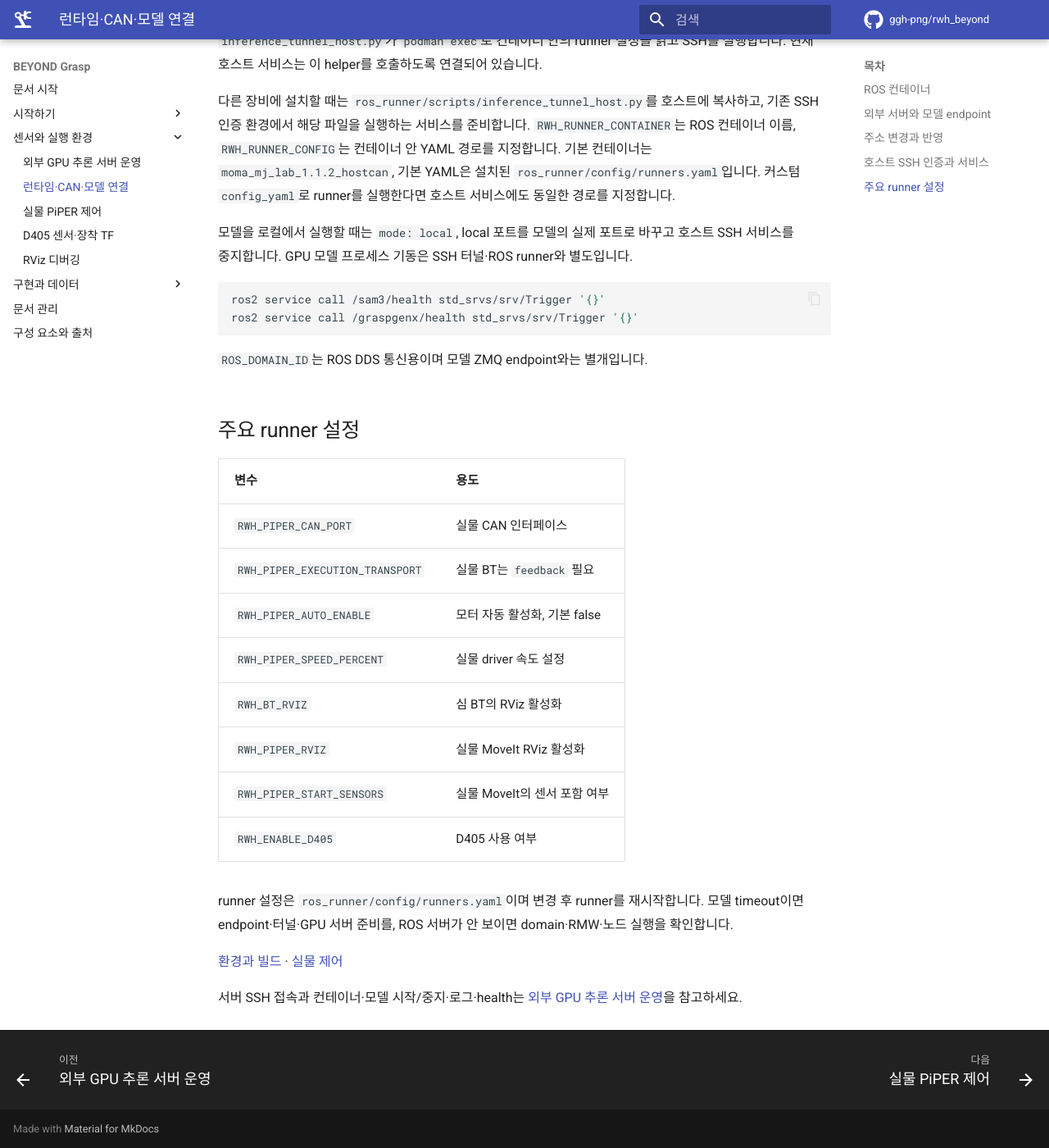
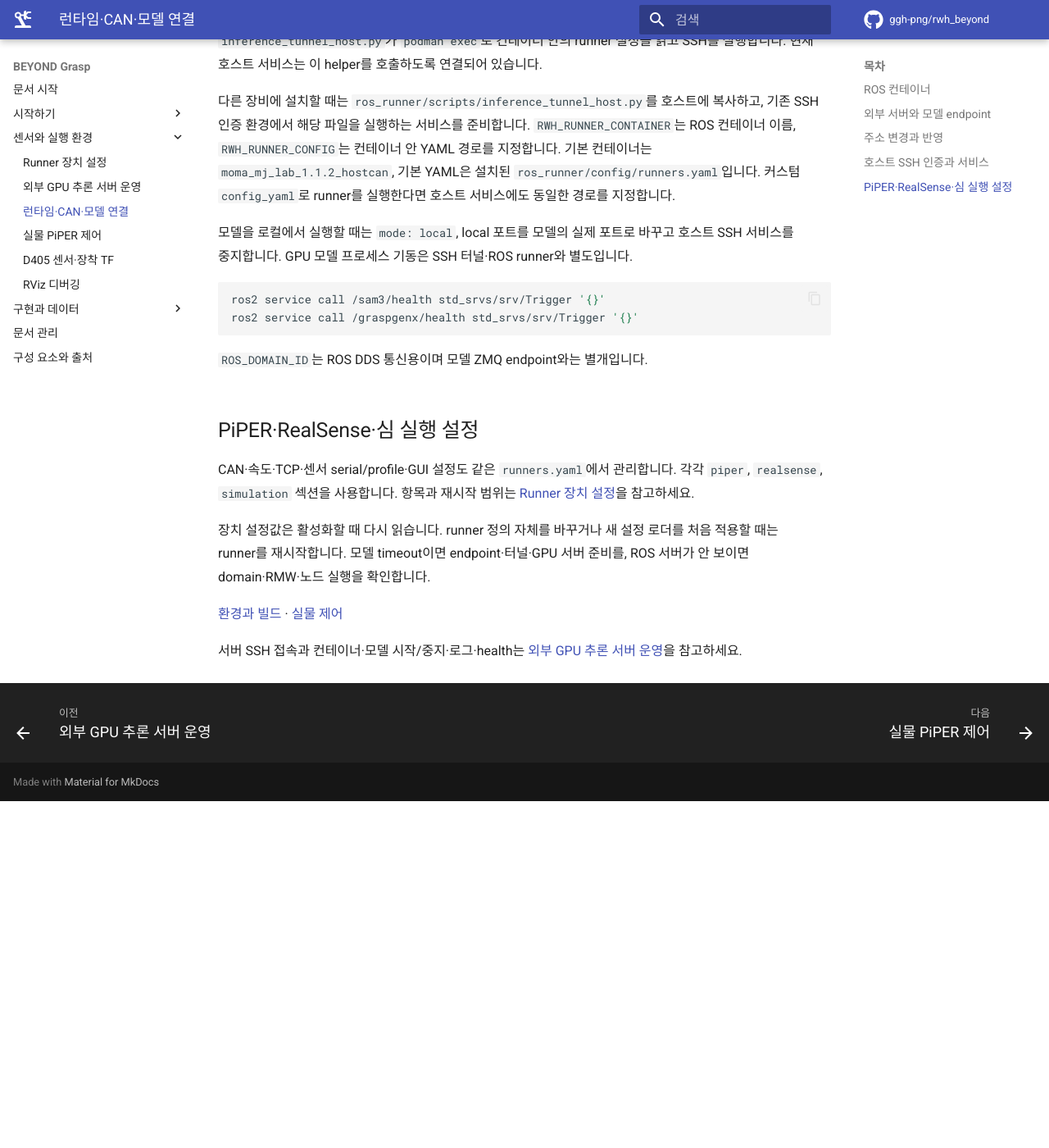
Before and after one commit to ggh-png/rwh_beyond, an MkDocs documentation site: the page built from docs/piper-runtime.md, in a window 1280 px wide and 1400 px high, scrolled down 1794 px. Shown: the whole window at 82% size. Built offline with MkDocs 1.6.1 and Material for MkDocs 9.7.7, drawn with Linux system fonts in a browser that asks for light colours; comment, search, counter and statistics services are not loaded; after the commit the page ends 2771 px from its top, so only the background shows below that.

Commit message:
Document runner-owned PiPER and RealSense runtime settings

```diff
--- a/docs/piper-runtime.md
+++ b/docs/piper-runtime.md
@@ -84,20 +84,13 @@ ros2 service call /graspgenx/health std_srvs/srv/Trigger '{}'
 
 `ROS_DOMAIN_ID`는 ROS DDS 통신용이며 모델 ZMQ endpoint와는 별개입니다.
 
-## 주요 runner 설정
+## PiPER·RealSense·심 실행 설정
 
-| 변수 | 용도 |
-|---|---|
-| `RWH_PIPER_CAN_PORT` | 실물 CAN 인터페이스 |
-| `RWH_PIPER_EXECUTION_TRANSPORT` | 실물 BT는 `feedback` 필요 |
-| `RWH_PIPER_AUTO_ENABLE` | 모터 자동 활성화, 기본 false |
-| `RWH_PIPER_SPEED_PERCENT` | 실물 driver 속도 설정 |
-| `RWH_BT_RVIZ` | 심 BT의 RViz 활성화 |
-| `RWH_PIPER_RVIZ` | 실물 MoveIt RViz 활성화 |
-| `RWH_PIPER_START_SENSORS` | 실물 MoveIt의 센서 포함 여부 |
-| `RWH_ENABLE_D405` | D405 사용 여부 |
+CAN·속도·TCP·센서 serial/profile·GUI 설정도 같은 `runners.yaml`에서 관리합니다.
+각각 `piper`, `realsense`, `simulation` 섹션을 사용합니다.
+항목과 재시작 범위는 [Runner 장치 설정](runner-device-settings.md)을 참고하세요.
 
-runner 설정은 `ros_runner/config/runners.yaml`이며 변경 후 runner를 재시작합니다.
+장치 설정값은 활성화할 때 다시 읽습니다. runner 정의 자체를 바꾸거나 새 설정 로더를 처음 적용할 때는 runner를 재시작합니다.
 모델 timeout이면 endpoint·터널·GPU 서버 준비를, ROS 서버가 안 보이면 domain·RMW·노드 실행을 확인합니다.
 
 [환경과 빌드](project-containers.md) · [실물 제어](piper-hardware-moveit.md)
--- a/mkdocs.yml
+++ b/mkdocs.yml
@@ -33,6 +33,7 @@ nav:
       - 심·실물 공통 BT와 설정: real-bt.md
       - Manipulation Action 인터페이스: bt-operation.md
   - 센서와 실행 환경:
+      - Runner 장치 설정: runner-device-settings.md
       - 외부 GPU 추론 서버 운영: inference-server-operation.md
       - 런타임·CAN·모델 연결: piper-runtime.md
       - 실물 PiPER 제어: piper-hardware-moveit.md
```
Also changed, not shown: README.md (+1 -1 lines), docs/d405-sensors.md (+3 -0 lines), docs/index.md (+1 -1 lines), docs/piper-hardware-moveit.md (+3 -4 lines), docs/runner-device-settings.md (added, +113 -0 lines).
